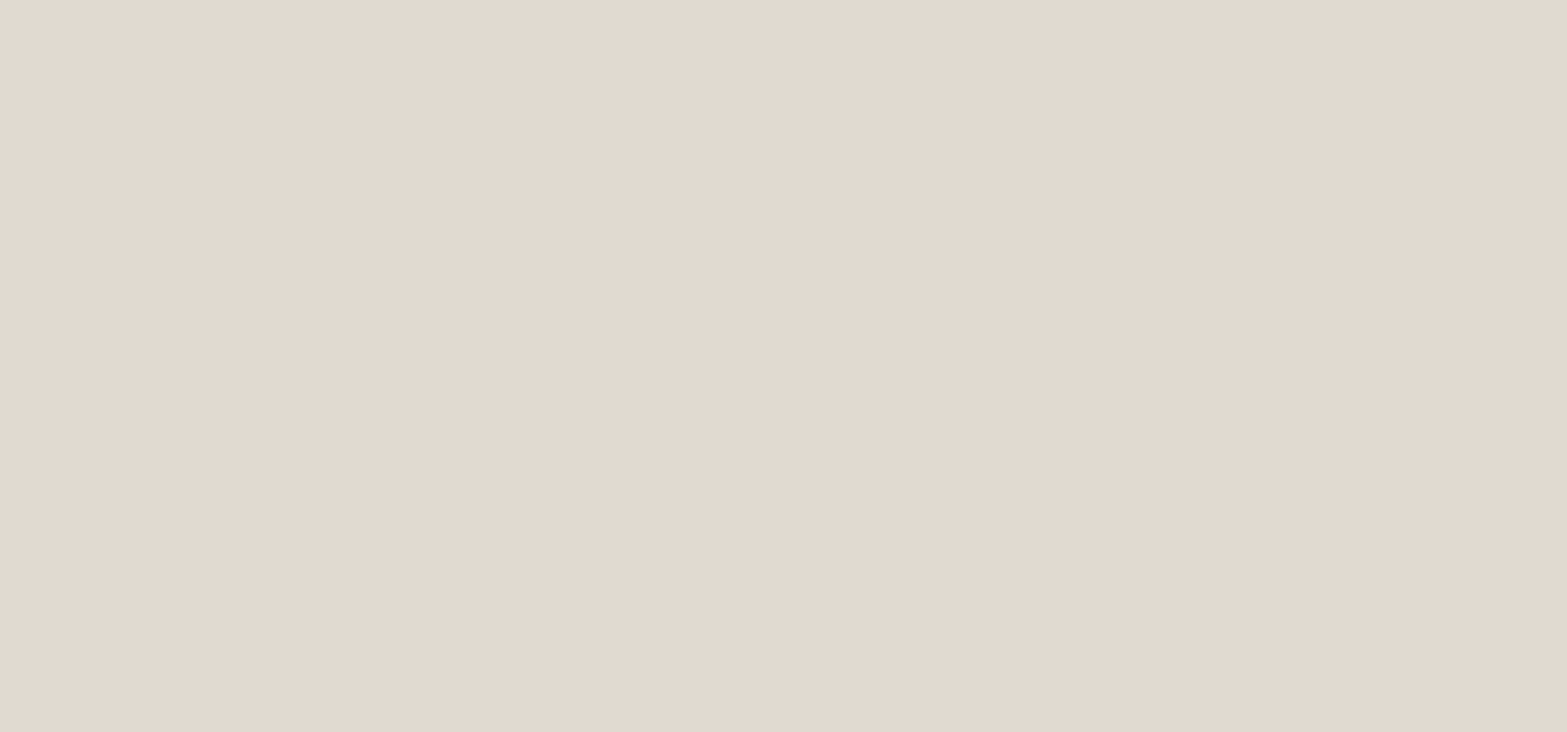
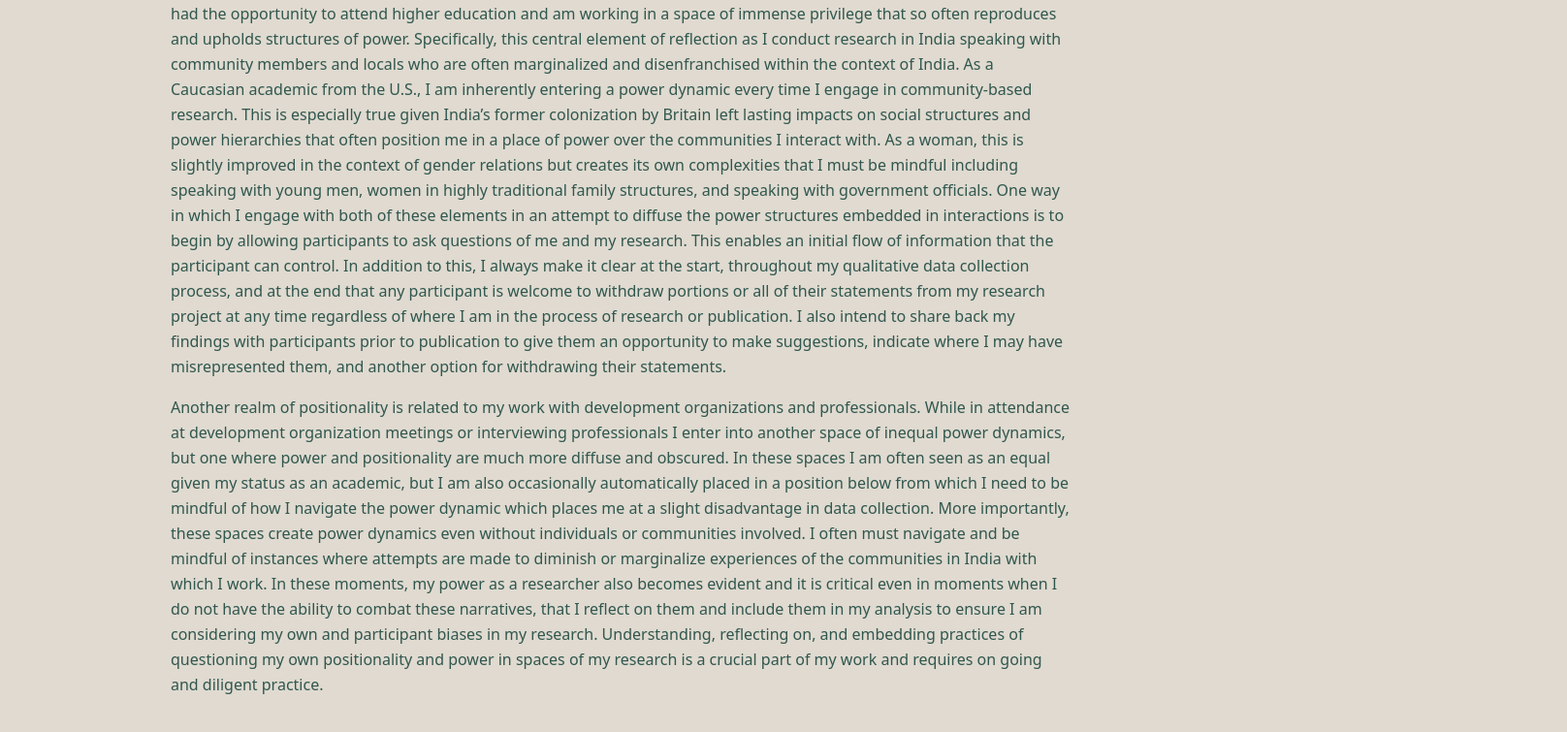
Before and after one commit to zmosher4/brooklyn-next, a Next.js app: page /portfolio in a window 1280 px wide. Shown: the part 3241-3996 px from the top of the page at 97% size, 1616 px wide, since content can reach past the window. Before the commit the page ends 1274 px from the top, so only its background shows below. Built offline with nearby package versions, Linux system fonts and the light colour scheme.

Commit message:
added sketch maps and statement

```diff
--- /dev/null
+++ b/src/app/portfolio/SketchMaps.jsx
@@ -0,0 +1,67 @@
+import Image from 'next/image';
+import mapimg2 from '@/assets/mapimg2.webp';
+import mapimg3 from '@/assets/mapimg3.webp';
+
+export default function SketchMaps() {
+  return (
+    <div className="text-[#30574e]">
+      <div className="flex items-center justify-center m-8 font-bold text-4xl">
+        Sketch Maps
+      </div>
+      <div className="flex justify-around m-4 font-bold  text-xl">
+        <div>Sketch Map 1: Mapping Power Relations with Drinking Water</div>
+        <div>Sketch Map 2: Hauz Khas Water Project</div>
+      </div>
+      <div className="flex justify-between m-4 space-x-4">
+        <Image className="object-cover h-[900px] w-full" src={mapimg2} />
+
+        <Image className="object-cover h-[900px] w-full" src={mapimg3} />
+      </div>
+      <div className="flex justify-between m-16 text-md space-x-48 leading-relaxed">
+        <div>
+          Sketch Map 1 depicts power relations between centralized institutions
+          and decentralized experiences which alter drinking water access. To
+          highlight the way in which power moves through and across various
+          components that make up and attribute to drinking water access, I
+          mapped out various varied scales of institutional actors, project
+          types, and experience components related to drinking water access. The
+          map depicts how large institutional actors like the World Bank and
+          Indian Government tend to have the ability to exercise more power over
+          various drinking water projects or other actors which then have
+          narrower capabilities of exercising power over drinking water access.
+          It also notes how some experiences related to drinking water like
+          access itself and price are also captured within institutional
+          structures adding layers to the way in which the state or user might
+          view these elements. Taking a step back, this map also demonstrates
+          the messiness of drinking water access and how interconnected and
+          complex relations between elements of water access are especially when
+          caught up in processes, flows, and a network of power.
+        </div>
+        <div>
+          Sketch Map 2 depicts one narrow story of water access related to a
+          project run by a local advocacy group in Delhi. It shows the
+          progression of Hauz Khas lake situated in South-West Delhi which since
+          1936 has undergone rapid urbanization leading to drastic changes in
+          the lake’s water table. Based on maps collected and presented by the
+          advocacy group, the three top-down maps also demonstrate moments when
+          the group became involved in restoring the lake and their proposed
+          plan to revitalize it. The side view maps that correspond to each
+          top-down map give viewers a means of seeing how rapidly water was lost
+          and then restored to the lake. However, the map does not capture
+          prominent issues around this water project including the diminishing
+          aquifer based underneath this lake and part of the city which was
+          replenished by this project. It fails to depict the issue of pollution
+          which led partially to the drying of the lake and loss of ecology.
+          Furthermore, it does not capture the returned issue of pollution due
+          to failure to continue monitoring and implementing project components
+          after the advocacy group transferred project responsibility to the
+          city planning and development association. However, in failing to
+          capture these elements of the project and changes to the lake, the map
+          does demonstrate how political and environmental changes are often
+          pushed to lower priority of project description and implementation
+          despite having real impact on the project and outcomes.
+        </div>
+      </div>
+    </div>
+  );
+}
--- /dev/null
+++ b/src/app/portfolio/Statement.jsx
@@ -0,0 +1,63 @@
+export default function Statement() {
+  return (
+    <div className="mt-32">
+      <div className="text-[#633761] text-center text-4xl">
+        Reflexivity Statement
+      </div>
+      <div className="text-start my-16 mx-44 leading-relaxed text-[#30574e] font-light">
+        As an academic researcher born and raised in the United States it is
+        critical to reflect on my position in my research related to water
+        access in India. An important element is my position as a white woman
+        from a middle-class background who has had the opportunity to attend
+        higher education and am working in a space of immense privilege that so
+        often reproduces and upholds structures of power. Specifically, this
+        central element of reflection as I conduct research in India speaking
+        with community members and locals who are often marginalized and
+        disenfranchised within the context of India. As a Caucasian academic
+        from the U.S., I am inherently entering a power dynamic every time I
+        engage in community-based research. This is especially true given
+        India’s former colonization by Britain left lasting impacts on social
+        structures and power hierarchies that often position me in a place of
+        power over the communities I interact with. As a woman, this is slightly
+        improved in the context of gender relations but creates its own
+        complexities that I must be mindful including speaking with young men,
+        women in highly traditional family structures, and speaking with
+        government officials. One way in which I engage with both of these
+        elements in an attempt to diffuse the power structures embedded in
+        interactions is to begin by allowing participants to ask questions of me
+        and my research. This enables an initial flow of information that the
+        participant can control. In addition to this, I always make it clear at
+        the start, throughout my qualitative data collection process, and at the
+        end that any participant is welcome to withdraw portions or all of their
+        statements from my research project at any time regardless of where I am
+        in the process of research or publication. I also intend to share back
+        my findings with participants prior to publication to give them an
+        opportunity to make suggestions, indicate where I may have
+        misrepresented them, and another option for withdrawing their
+        statements.{' '}
+        <div className="mt-4">
+          Another realm of positionality is related to my work with development
+          organizations and professionals. While in attendance at development
+          organization meetings or interviewing professionals I enter into
+          another space of inequal power dynamics, but one where power and
+          positionality are much more diffuse and obscured. In these spaces I am
+          often seen as an equal given my status as an academic, but I am also
+          occasionally automatically placed in a position below from which I
+          need to be mindful of how I navigate the power dynamic which places me
+          at a slight disadvantage in data collection. More importantly, these
+          spaces create power dynamics even without individuals or communities
+          involved. I often must navigate and be mindful of instances where
+          attempts are made to diminish or marginalize experiences of the
+          communities in India with which I work. In these moments, my power as
+          a researcher also becomes evident and it is critical even in moments
+          when I do not have the ability to combat these narratives, that I
+          reflect on them and include them in my analysis to ensure I am
+          considering my own and participant biases in my research.
+          Understanding, reflecting on, and embedding practices of questioning
+          my own positionality and power in spaces of my research is a crucial
+          part of my work and requires on going and diligent practice.
+        </div>
+      </div>
+    </div>
+  );
+}
--- a/src/app/portfolio/page.jsx
+++ b/src/app/portfolio/page.jsx
@@ -1,11 +1,15 @@
 import MapHeader from './MapHeader';
 import MapIntro from './MapIntro';
+import SketchMaps from './SketchMaps';
+import Statement from './Statement';
 
 export default function Maps() {
   return (
     <div>
       <MapHeader />
       <MapIntro />
+      <SketchMaps />
+      <Statement />
     </div>
   );
 }
```
